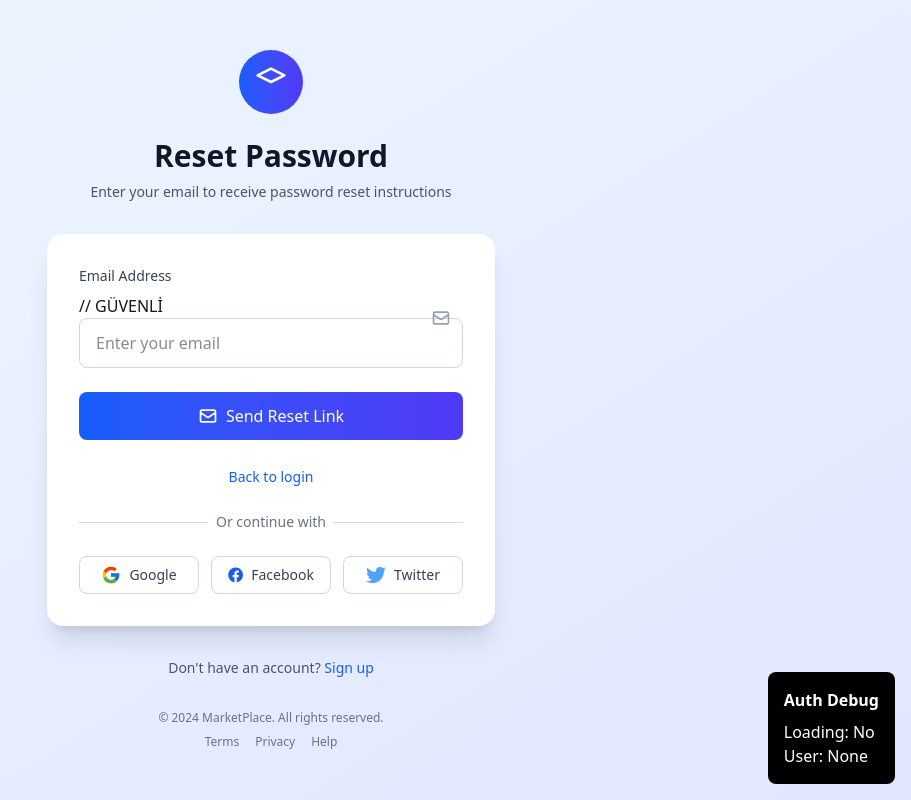
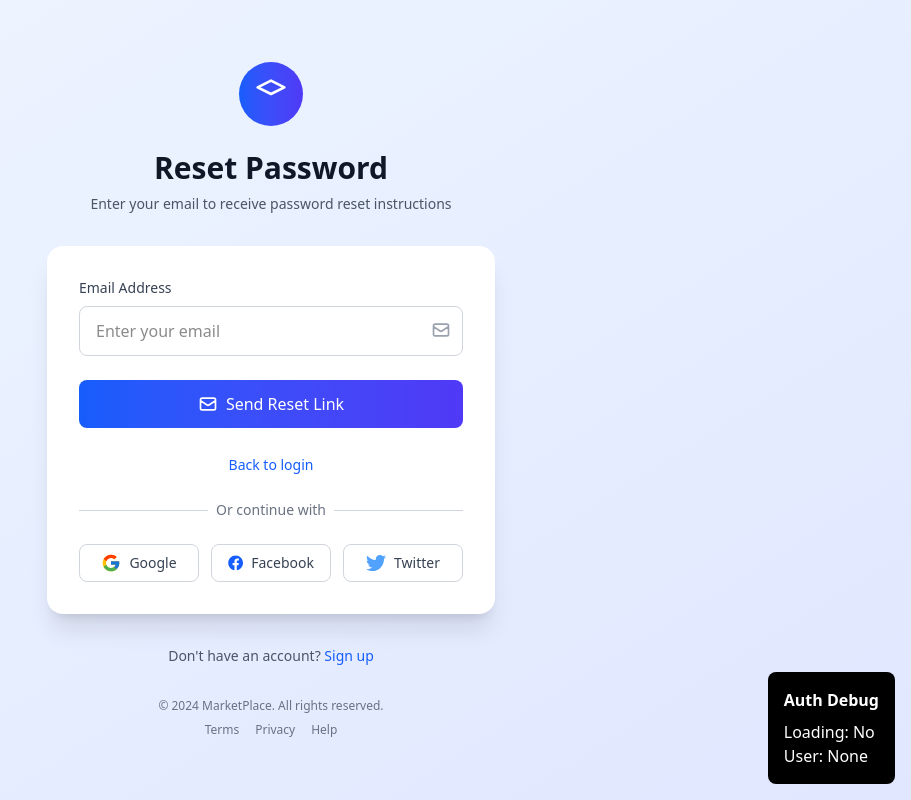
Before and after one commit to teskapnj/new-book-marketplace, a Next.js app: page /forgot-password in a window 1280 px wide. Shown: the whole page, without its empty margins (369-1280 px from the left). Built offline with nearby package versions, Linux system fonts and the light colour scheme; no server answers.

Commit message:
some fixation

```diff
--- a/app/forgot-password/page.tsx
+++ b/app/forgot-password/page.tsx
@@ -108,7 +108,6 @@ export default function ForgotPasswordPage() {
                     Email Address
                   </label>
                   <div className="relative">
-                  // GÜVENLİ
                     <input
                       id="email"
                       name="email"
```
